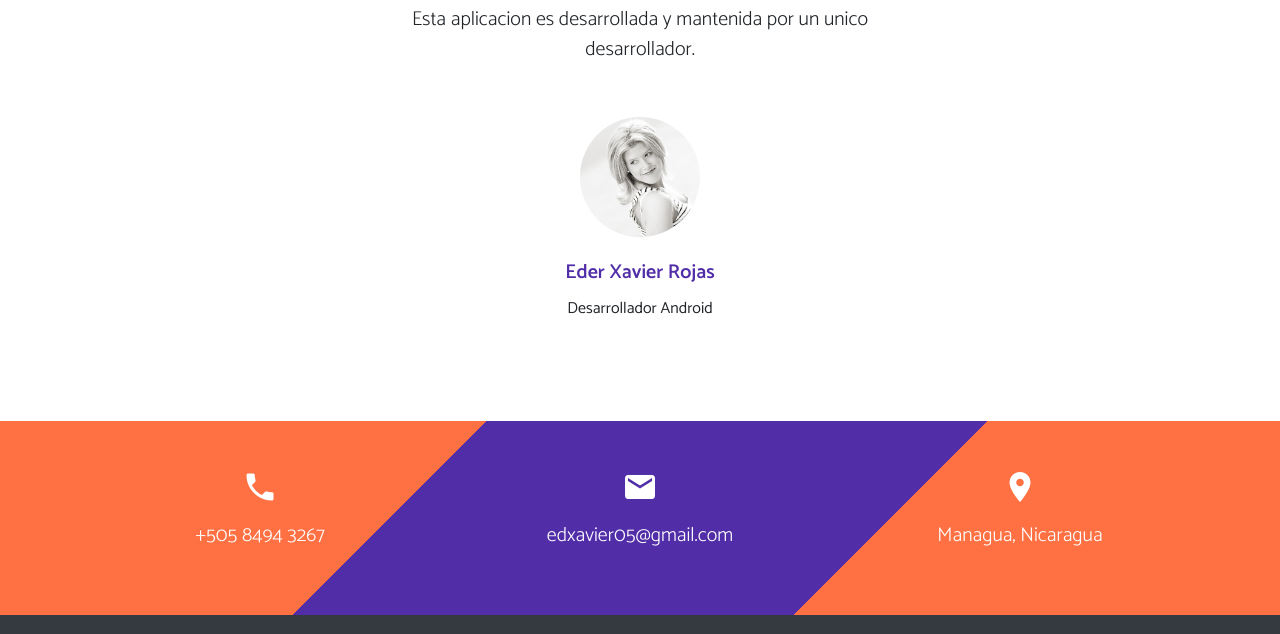
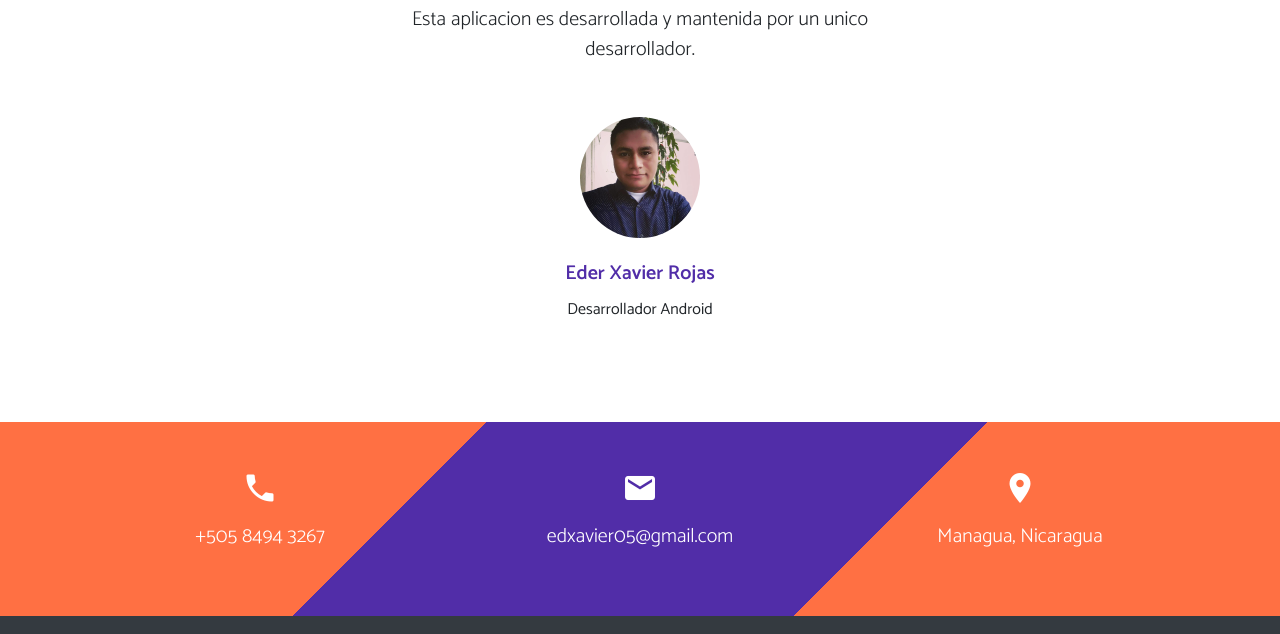
Before and after one commit to edxavier/VerificaOperadora, a plain HTML site: page index.html in a window 1280 px wide. Shown: the part 1858-2492 px from the top of the page. Drawn offline with nearby package versions, Linux system fonts and the light colour scheme.

Commit message:
Modificacion Template

```diff
--- a/index.html
+++ b/index.html
@@ -291,7 +291,7 @@
                     <div class="col-sm-12 mt-2 wow fadeIn center">
                         <div class="card border-none">
                             <div class="card-body">
-                                <img src="img/team-3.jpg" alt="Male" class="img-team img-fluid rounded-circle"/>
+                                <img src="img/eder.jpg" alt="Male" class="img-team img-fluid rounded-circle"/>
                                 <h5 class="card-title text-primary pt-4">Eder Xavier Rojas</h5>
                                 <p class="card-text">Desarrollador Android</p>
                             </div>
```
Also changed, not shown: img/eder.jpg (added).
